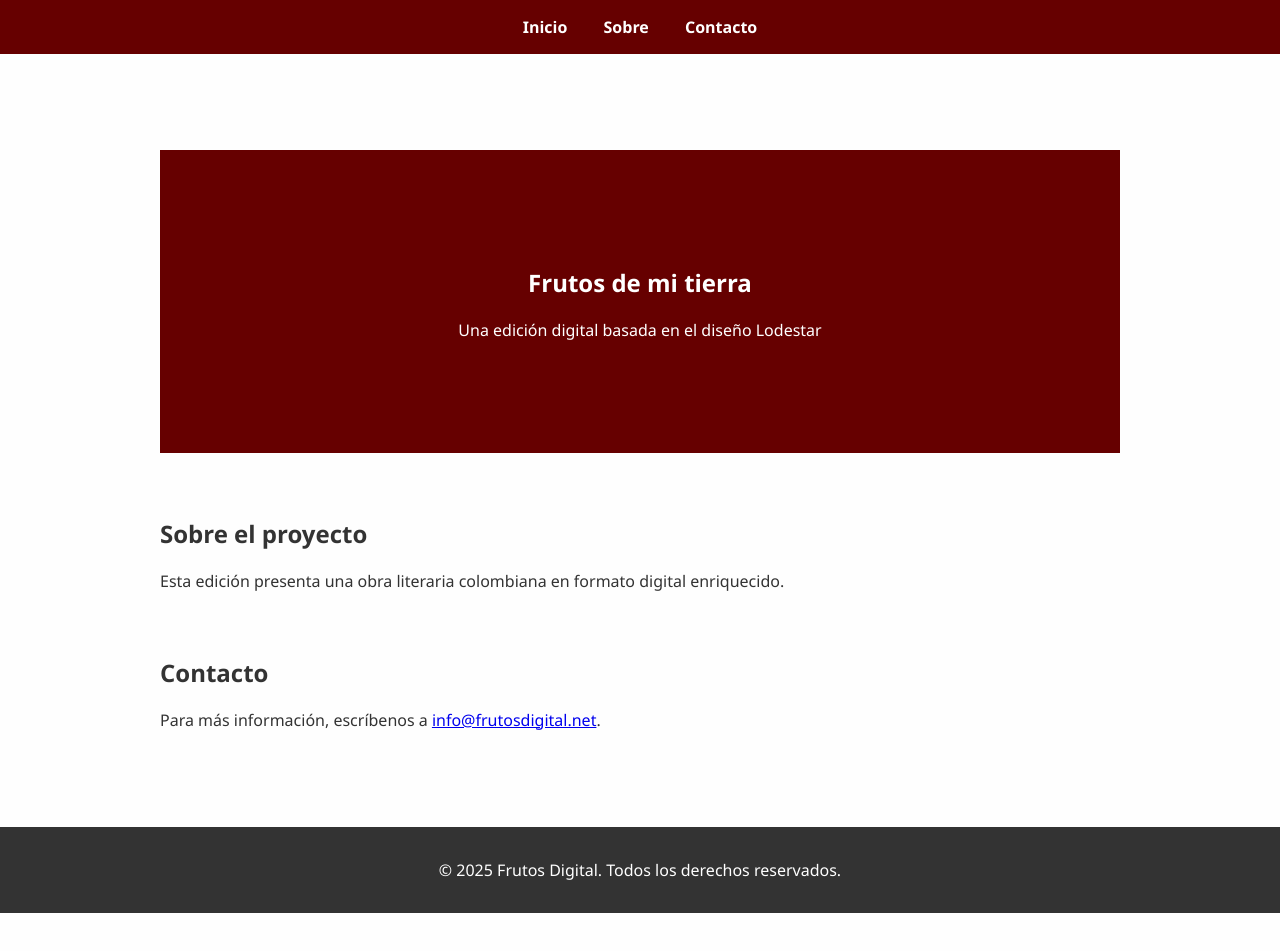
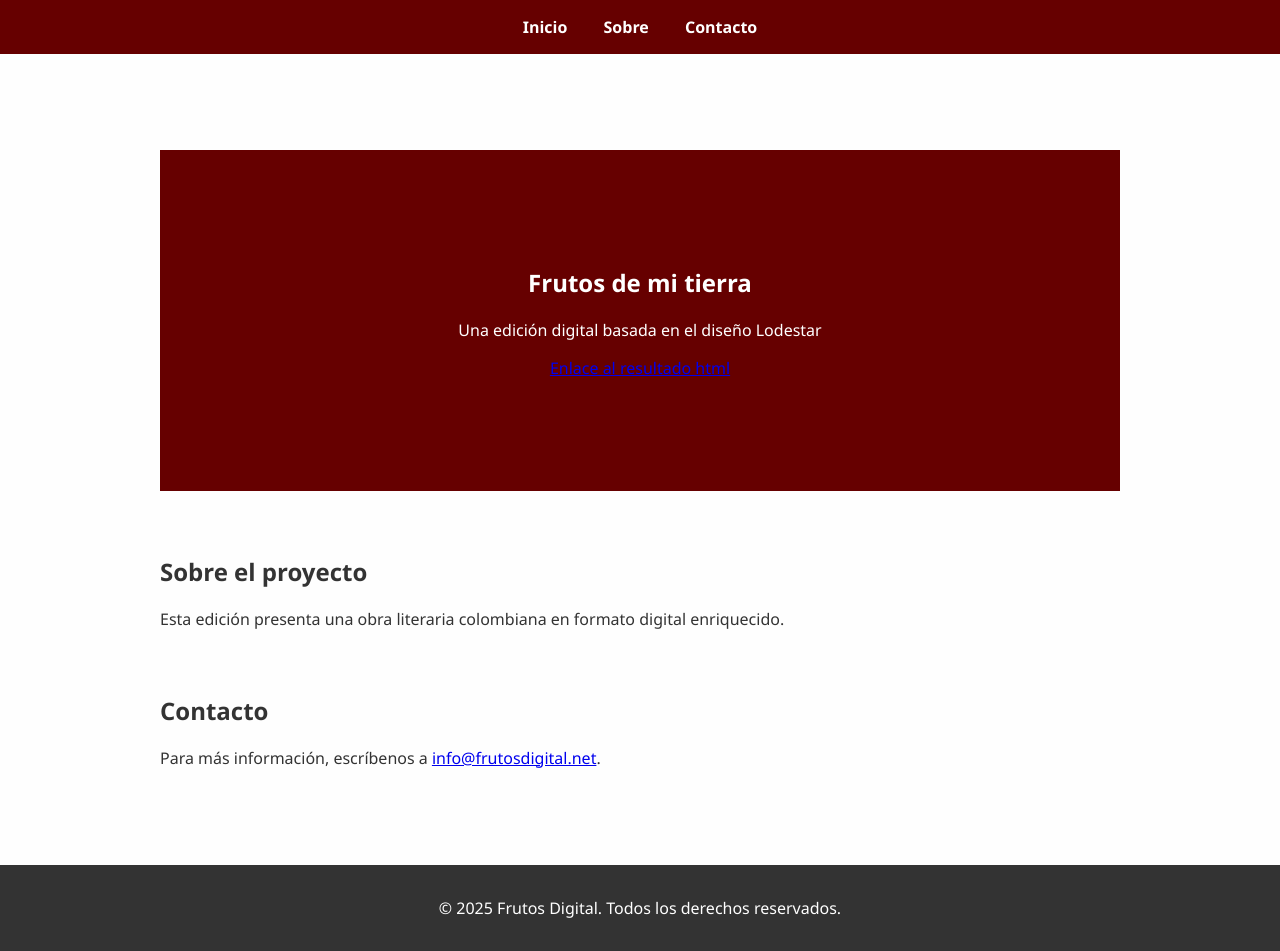
Before and after one commit to estebanaeiou/FrutosDigital, a Jekyll site: the page built from index.md, in a window 1280 px wide. Built offline with Jekyll 4.4.1, drawn with Linux system fonts in a browser that asks for light colours; before the commit the page ends 913 px from its top, so only the background shows below that.

Commit message:
Update index.md

```diff
--- a/index.md
+++ b/index.md
@@ -6,6 +6,7 @@ title: Inicio
 <section id="hero">
   <h1>Frutos de mi tierra</h1>
   <p>Una edición digital basada en el diseño Lodestar</p>
+  <p><a href="https://estebanaeiou.github.io/FrutosDigital/frutos.html">Enlace al resultado html</a></p>
 </section>
 
 <section id="about">
```
